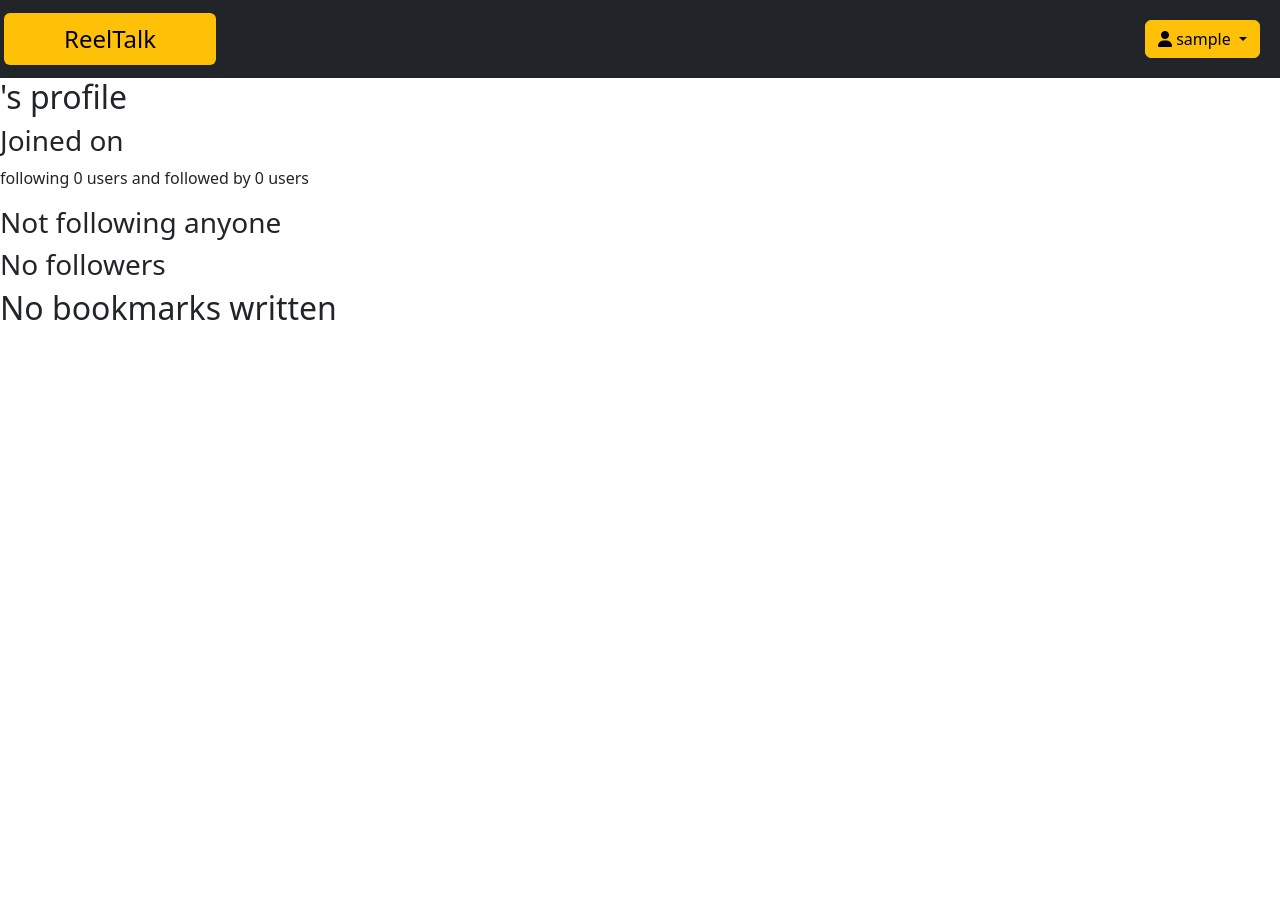
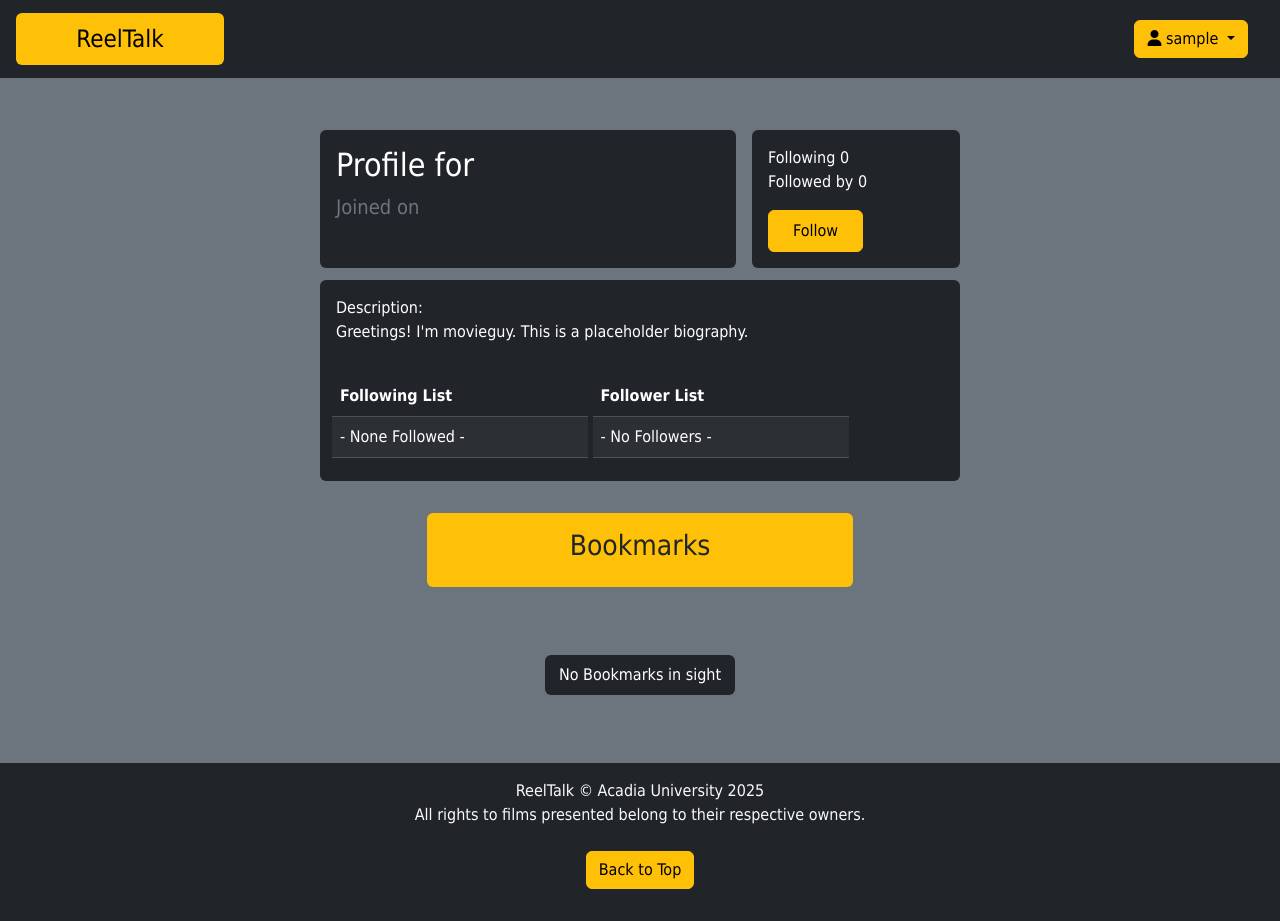
Before and after one commit to LaserSailor196134/ReelTalk_DBMS, a PHP site: page /Social/profile.php?username=1 in a window 1280 px wide. Before the commit the page ends 320 px from the top, so only its background shows below. Run offline with PHP 8.4, Linux system fonts and the light colour scheme; the visitor is signed in with stand-in values (Sample User, id 1); data that the repository does not hold is empty; some libraries are stand-ins or nearby versions.

Commit message:
Added back in the profile.php frontend
- Verified there were no inconsistencies in commits.
- Also added a follow button to profiles the viewer doesn't belong to.
- Also also fixed a typo in users.php (oops!)

```diff
--- a/Social/profile.php
+++ b/Social/profile.php
@@ -1,3 +1,22 @@
+<!DOCTYPE html>
+<html lang="en">
+    <head>
+        <meta charset="UTF-8">
+        <meta name="viewport" content="width=device-width, initial-scale=1">
+        <title>ReelTalk | User Search</title>
+        <link rel="stylesheet" href="https://cdn.jsdelivr.net/npm/bootstrap@5.3.2/dist/css/bootstrap.min.css">
+        <script src="https://cdn.jsdelivr.net/npm/bootstrap@5.3.2/dist/js/bootstrap.bundle.min.js"></script>
+        <script src="https://kit.fontawesome.com/63ff890171.js" crossorigin="anonymous"></script>
+        <style>
+            .scrollable-table {
+                max-height: 400px;
+                display: inline-block;
+                overflow: auto;
+            }
+        </style>
+    </head>
+    <body class="bg-secondary" style="font-family: Tahoma">
+    <div id="top" class="container-fluid">
         <?php
         //loads the profile for a person
         include "../accounts/checkloggedin.php";
@@ -5,6 +24,7 @@ include "../headfoot.php";
         include "../config.php";
 
         makeHeader('<br>', '../');
+
         //load user's user info
         $user = urldecode($_GET['username']);
         $loadProfile = $movies -> prepare('SELECT username, joinDate FROM account WHERE username = ?');
@@ -12,36 +32,98 @@ $loadProfile -> bind_param('s', $user);
         $loadProfile -> execute();
         $loadProfile -> bind_result($username, $joinDate);
         $loadProfile -> fetch();
-echo("<h2>$username's profile</h2>
-<h3>Joined on $joinDate</h3>");
+        echo "
+        <div class=\"row justify-content-center pt-5 m-1\">
+            <div class=\"col-4 bg-dark rounded p-3\">
+                <h2 class=\"fs-2 text-white\">Profile for $username</h2>
+                <p class=\"fs-5 text-secondary\">Joined on $joinDate</p>
+            </div>
+        ";
         $loadProfile -> close();
 
-//should load friends list here, and find following and follower count
+        // Find following and follower count.
         $findFollowing = $movies -> prepare('SELECT COUNT(username1) FROM FRIENDS_WITH WHERE username1 = ?');
         $findFollowing -> bind_param('s', $username);
         $findFollowing -> execute();
         $findFollowing -> bind_result($followingCount);
         $findFollowing -> fetch();
-echo("<p>following $followingCount users and ");
         $findFollowing -> close();
+
         $findFollowedBy = $movies -> prepare('SELECT COUNT(username1) FROM FRIENDS_WITH WHERE username2 = ?');
         $findFollowedBy -> bind_param('s', $username);
         $findFollowedBy -> execute();
         $findFollowedBy -> bind_result($followedCount);
         $findFollowedBy -> fetch();
-echo("followed by $followedCount users</p>");
         $findFollowedBy -> close();
+
+        echo "
+            <div class=\"col-2 bg-dark rounded p-3 ms-3\">
+                <p class=\"text-white\">Following $followingCount <br>Followed by $followedCount</p>
+        ";
+
+        // Adding follow/unfollow button to profiles.
+        // $viewer is the current page viewer.
+        $viewer = $_SESSION['username'];
+        if(isLoggedIn() && $viewer != $user) {
+            $checkFriend = $movies -> prepare('SELECT * FROM FRIENDS_WITH WHERE username1 = ? AND username2 = ?');
+            $checkFriend -> bind_param('ss', $viewer, $user);
+            $checkFriend -> execute();
+            $checkFriend -> store_result();
+            if($checkFriend -> num_rows == 0) {
+                echo "
+                <form name=\"addFriend\" method=\"POST\" action=\"addFriend.php\">
+                    <input type=\"hidden\" name=\"username\" value=\"$user\">
+                    <input class=\"btn btn-warning py-2 px-4\" type=\"submit\" value=\"Follow\">
+                </form>
+                ";
+            } else { // Might want to double check this works.
+                echo "
+                <form name=\"removeFollower\" method=\"POST\" action=\"removeFollower.php\">
+                    <input type=\"hidden\" name=\"user\" value=\"$viewer\">
+                    <input type=\"hidden\" name=\"follower\" value=\"$user\">
+                    <input class=\"btn btn-warning p-2 px-4\" type=\"submit\" value=\"Unfollow\">
+                </form>
+                ";
+            }
+        }
+        echo '
+            </div>
+        </div>
+        ';
+
+        // Fetch for the user biography goes here!
+        echo "
+        <div class=\"row justify-content-center\">
+            <div class=\"col-6 bg-dark rounded-top p-3 mt-2\">
+                <p class=\"text-white\">Description:<br>
+                Greetings! I'm movieguy. This is a placeholder biography.</p>
+            </div>
+        </div>
+        ";
+
+        // Generate list for following.
+        echo "
+        <div class=\"row justify-content-center\">
+            <div class=\"col-6 bg-dark rounded-bottom\">
+                <div class=\"scrollable-table\">
+                    <table class=\"table table-striped table-dark\" style=\"width: 20vw\">
+                        <thead>
+                            <tr><th>Following List</th></tr>
+                        </thead>
+                        <tbody>
+        ";
+
         $generateFollowing = $movies -> prepare('SELECT username2 FROM FRIENDS_WITH WHERE username1 = ?');
         $generateFollowing -> bind_param('s', $username);
         $generateFollowing -> execute();
         $generateFollowing -> store_result();
         if($generateFollowing -> num_rows == 0) {
-    echo("<h3>Not following anyone</h3>");
+            echo "<tr><td> - None Followed - </td></tr>";
         } else {
             $generateFollowing -> bind_result($followedUser);
-    echo("<h3>Following: </h3>");
             while($generateFollowing -> fetch()) {
-        echo("<p>$followedUser</p>");
+                echo "<tr><td> $followedUser </td></tr>";
+                // Allows profiles to unfollow if needed.
                 if(isLoggedIn() && $_SESSION['username'] == $user) {
                     echo("
                     <form name=\"removeFollower\" method=\"POST\" action=\"removeFollower.php\">
@@ -53,20 +135,40 @@ if($generateFollowing -> num_rows == 0) {
             }
         }
         $generateFollowing -> close();
+
         $generateFollowers = $movies -> prepare('SELECT username1 FROM FRIENDS_WITH WHERE username2 = ?');
         $generateFollowers -> bind_param('s', $username);
         $generateFollowers -> execute();
         $generateFollowers -> store_result();
+        echo "
+                        </tbody>
+                    </table>
+                </div>
+                <div class=\"scrollable-table\">
+                    <table class=\"table table-striped table-dark\" style=\"width: 20vw\">
+                        <thead>
+                            <tr><th>Follower List</th></tr>
+                        </thead>
+                        <tbody>
+        ";
         if($generateFollowers -> num_rows == 0) {
-    echo("<h3>No followers</h3>");
+            echo "<tr><td> - No Followers - </td></tr>";
         } else {
             $generateFollowers -> bind_result($followingUser);
-    echo("<h3>Followed by: </h3>");
             while($generateFollowers -> fetch()) {
-        echo("<p>$followingUser</p>");
+                echo "<tr><td> $followingUser </td></tr>";
             }
         }
         $generateFollowers -> close();
+
+        echo "
+                        </tbody>
+                    </table>
+                </div>
+            </div>
+        </div>
+        ";
+
         //this loads all of the users's bookmarks, add
         $loadBookmarks = $movies -> prepare('SELECT bookmark.watchStatus, bookmark.numberRating, bookmark.description, bookmark.dateCreated, media.name FROM CREATES
         JOIN bookmark ON CREATES.ratingID = bookmark.ratingID
@@ -76,20 +178,31 @@ WHERE CREATES.username = ?'); //get information for every bookmark related to a
         $loadBookmarks -> bind_param('s', $_SESSION['username']);
         $loadBookmarks -> execute();
         $loadBookmarks -> store_result();
+        echo "
+        <div class=\"row justify-content-center mt-3\">
+            <div class=\"col-4 bg-warning rounded p-3 my-3\">
+                <h2 class=\"fs-3 text-center\">Bookmarks</h2>
+            </div>
+        </div>
+        <div class=\"row justify-content-center align-items-center\" style=\"min-height: 20vh\">
+        ";
         if($loadBookmarks -> num_rows > 0) {
-        echo("<h2>Bookmarks</h2>");
             $loadBookmarks -> bind_result($watchStatus, $numberRating, $description, $dateCreated, $movie);
             while($loadBookmarks -> fetch()) {
-            echo ("<p>watch status: $watchStatus </p>
-            <p> movie Name $movie </p>
-            <p> rating: $numberRating </p>
-            <p> description: $description </p>
-            <p> created on $dateCreated </p>");
+                makeBookmark($user, $movie, $dateCreated, $watchStatus, $description, $numberRating, '../');
             }
         } else {
-        echo ("<h2>No bookmarks written</h2>");
+            // makeBookmark($user, 'Nosferatu', '2025', root_rel : '../');
+            echo "
+                <div class=\"col-2 text-center\">
+                    <p class=\"bg-dark rounded text-white p-2\">No Bookmarks in sight</p>
+                </div>
+            ";
         }
+        echo '</div>';
+        makeFooter();
         ?>
-<link rel="stylesheet" href="https://cdn.jsdelivr.net/npm/bootstrap@5.3.2/dist/css/bootstrap.min.css">
-<script src="https://cdn.jsdelivr.net/npm/bootstrap@5.3.2/dist/js/bootstrap.bundle.min.js"></script>
-<script src="https://kit.fontawesome.com/63ff890171.js" crossorigin="anonymous"></script>
+        </div>
+    </div>
+    </body>
+</html>
--- a/Social/users.php
+++ b/Social/users.php
@@ -73,7 +73,7 @@
                         </form>");
                     } else {
                         echo("<form name=\"removeFollower\" method=\"POST\" action=\"removeFollower.php\">
-                            <input type=\"hidden\" name=\"user\" value=\"$user\">zzzzzzzzzzzzz
+                            <input type=\"hidden\" name=\"user\" value=\"$user\">
                             <input type=\"hidden\" name=\"follower\" value=\"$username\">
                             <input class=\"btn btn-warning p-2 mt-4\" type=\"submit\" value=\"Unfollow\">
                         </form>");
```
Lines whose indentation alone changed are shown as unchanged.
